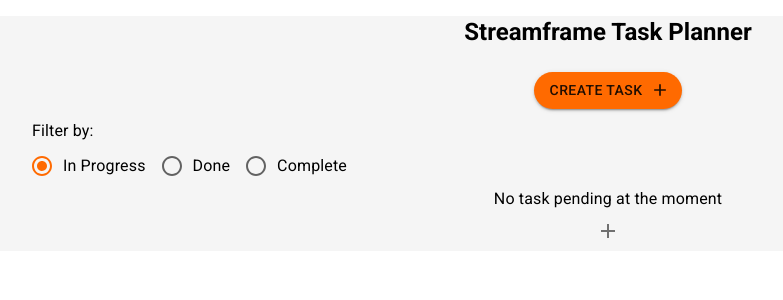
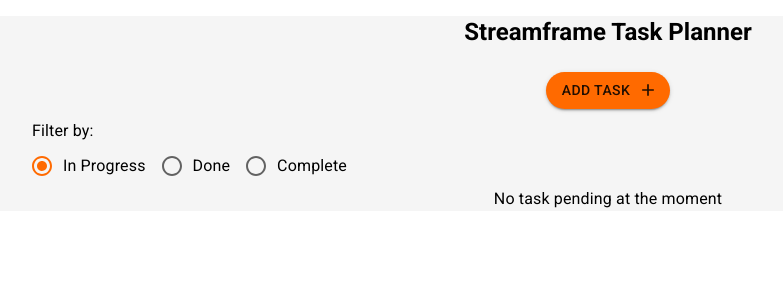
Before and after one commit to DevLukeHere/react-taskplanner, a React (Create React App) app: page / in a window 1280 px wide. Shown: the top 300 px of the page, without its empty margins (32-815 px from the left). Built offline with nearby package versions, Linux system fonts and the light colour scheme.

Commit message:
style: rename button text

```diff
--- a/src/components/CreateTaskForm.jsx
+++ b/src/components/CreateTaskForm.jsx
@@ -7,7 +7,7 @@
   DialogActions,
   DialogContent,
   DialogContentText,
-  DialogTitle,
+  DialogTitle
 } from "@mui/material";
 import AddIcon from "@mui/icons-material/Add";
 import { useTasksContext } from "../hooks/useTasksContext";
@@ -50,7 +50,7 @@
         endIcon={<AddIcon />}
         sx={{ borderRadius: "1.5rem", m: 1 }}
       >
-        Create Task
+        Add Task
       </Button>
       <Dialog open={open} onClose={handleClose} sx={{ borderRadius: "1rem" }}>
         <DialogTitle>Create Task</DialogTitle>
--- a/src/components/TaskCard.jsx
+++ b/src/components/TaskCard.jsx
@@ -1,4 +1,4 @@
-import React, { useState, Fragment, useContext } from "react";
+import React, { useState, Fragment } from "react";
 import { styled } from "@mui/material/styles";
 import {
   Card,
@@ -17,7 +17,6 @@
 } from "@mui/material";
 import ExpandMoreIcon from "@mui/icons-material/ExpandMore";
 import ContentCopyIcon from "@mui/icons-material/ContentCopy";
-import AddIcon from "@mui/icons-material/Add";
 import { useTasksContext } from "../hooks/useTasksContext";
 
 const ExpandMore = styled((props) => {
@@ -109,10 +108,7 @@
         ))
       ) : (
         <Box sx={{ textAlign: "center" }}>
-          <Typography>No task pending at the moment</Typography>
-          <IconButton>
-            <AddIcon />
-          </IconButton>
+          <Typography variant="body1">No task pending at the moment</Typography>
         </Box>
       )}
     </Fragment>
```
